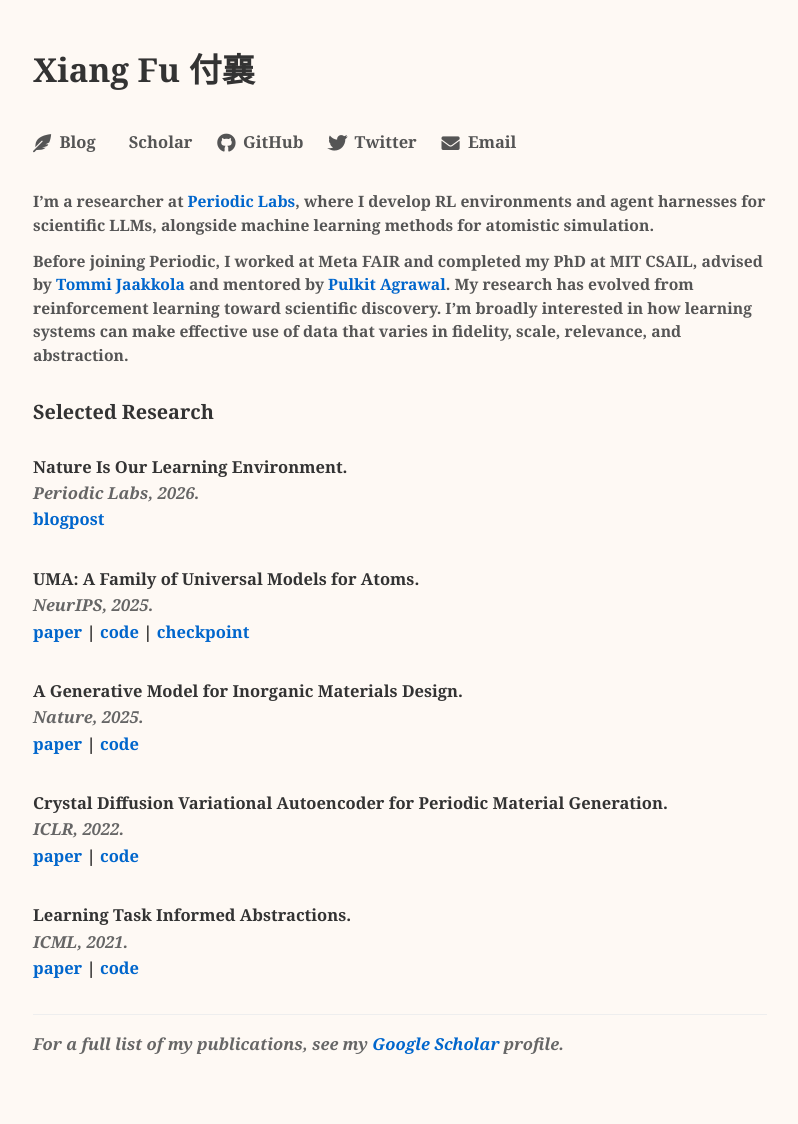
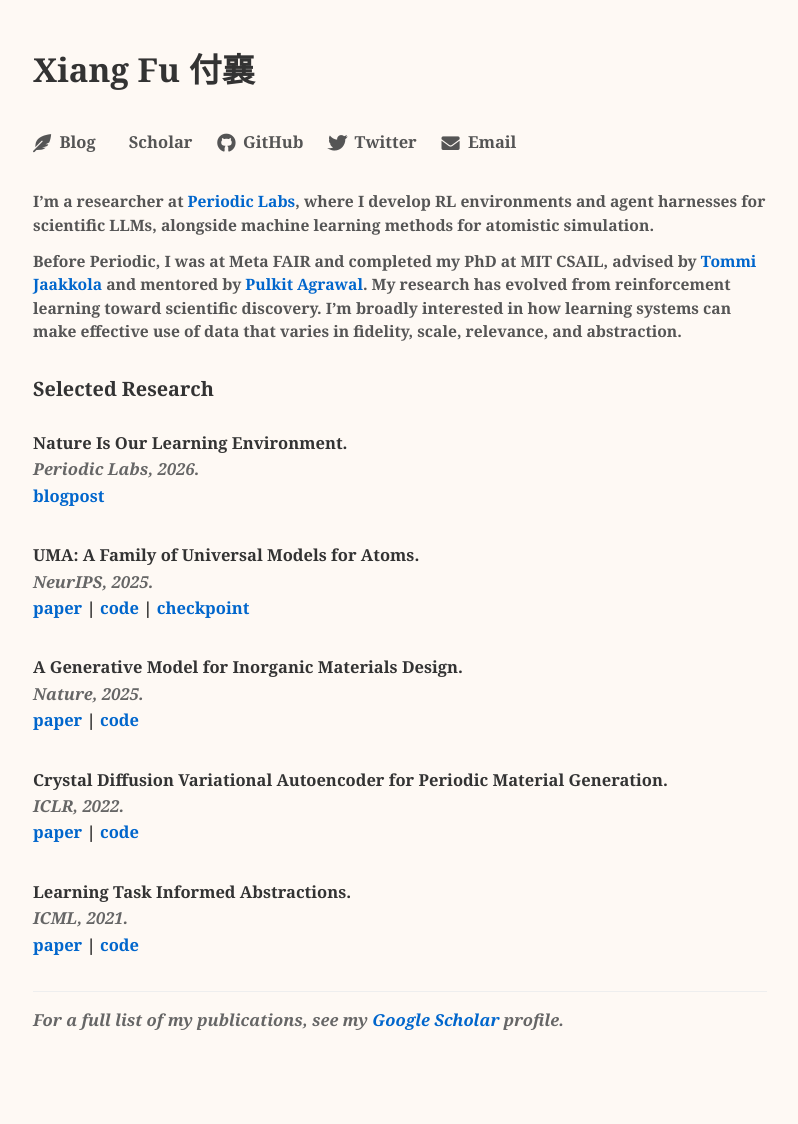
Before and after one commit to kyonofx/kyonofx.github.io, a Jekyll site: the page built from _pages/home.md, in a window 1280 px wide. Shown: the whole page, without its empty margins (240-1038 px from the left). Built offline with Jekyll 4.4.1, drawn with Linux system fonts in a browser that asks for light colours; cached includes are drawn as plain includes; some web fonts are replaced; a style sheet for code colours, icons or effects is not loaded; after the commit the page ends 1101 px from its top, so only the background shows below that.

Commit message:
Simplify prior research background wording

```diff
--- a/_layouts/archive.html
+++ b/_layouts/archive.html
@@ -40,7 +40,7 @@ layout: default
         <div class="author-bio">
           <p>I’m a researcher at <a href="https://periodic.com/">Periodic Labs</a>, where I develop RL environments
             and agent harnesses for scientific LLMs, alongside machine learning methods for atomistic simulation.</p>
-          <p>Before joining Periodic, I worked at Meta FAIR and completed my PhD at MIT CSAIL, advised by <a
+          <p>Before Periodic, I was at Meta FAIR and completed my PhD at MIT CSAIL, advised by <a
               href="https://people.csail.mit.edu/tommi/tommi.html">Tommi Jaakkola</a> and mentored by <a
               href="https://people.csail.mit.edu/pulkitag/">Pulkit Agrawal</a>.
             My research has evolved from reinforcement learning toward scientific discovery.
```
